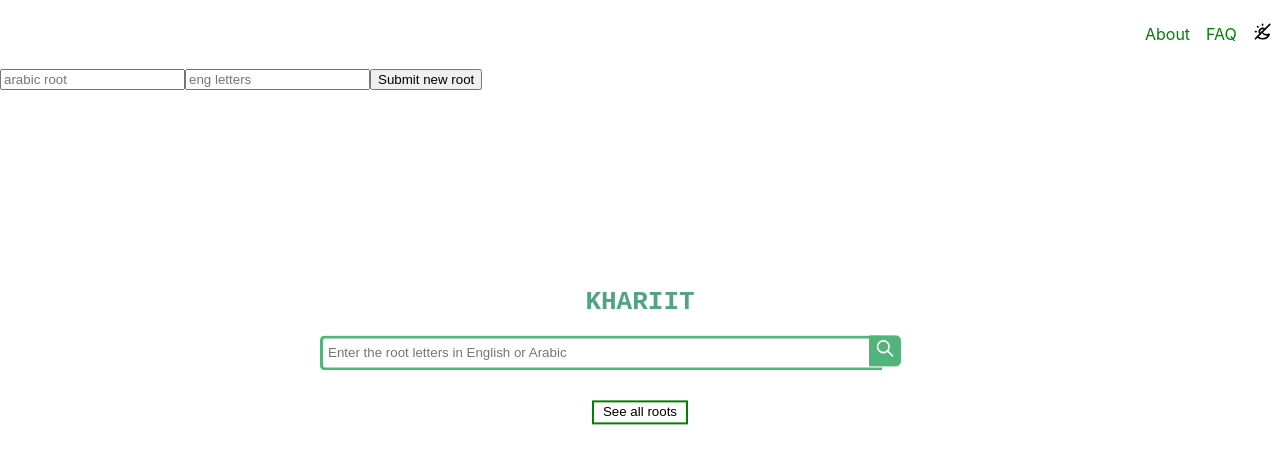
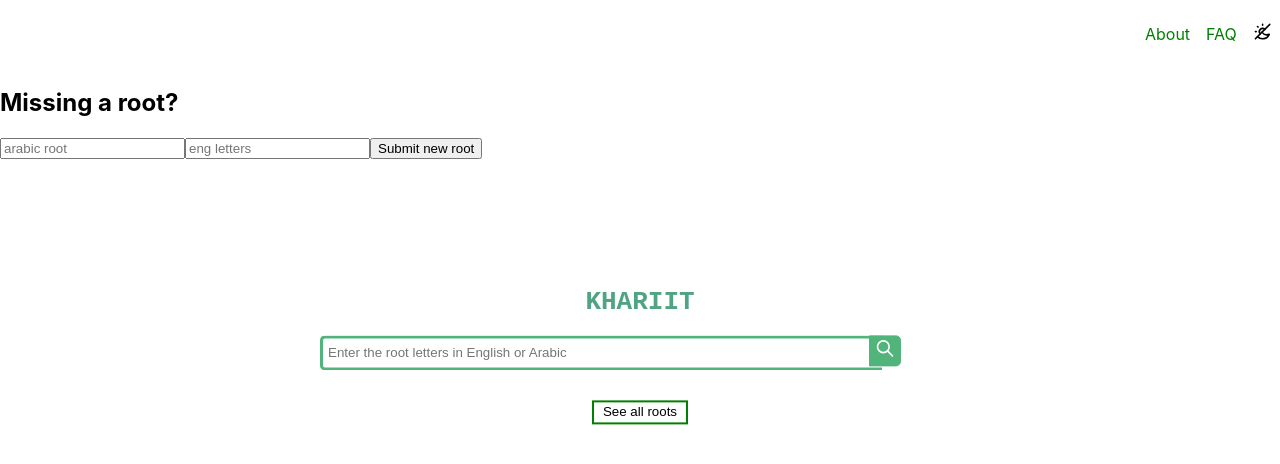
Before and after one commit to NedlawA/khariit-frontend, a React (Create React App) app: page / in a window 1280 px wide. Shown: the top 464 px of the page. Built offline with nearby package versions, Linux system fonts and the light colour scheme.

Commit message:
implement add new root

```diff
--- a/src/App.js
+++ b/src/App.js
@@ -26,9 +26,9 @@
       .catch((err) => console.error(err))
     };
 
-  const handleWordSubmit = () => {
+  const handleWordSubmit = (userFormData) => {
       axios
-        .post(`${baseUrl}/words`, {letters: "ب ش ر", engLetters: "b sh r" })
+        .post(`${baseUrl}/words`, {letters: userFormData.letters, engLetters: userFormData.engLetters })
         .then((res) => console.log("success"))
         .catch((err) => console.error(err))
     }
--- a/src/components/AddUpdateForm/AddUpdateForm.jsx
+++ b/src/components/AddUpdateForm/AddUpdateForm.jsx
@@ -1,20 +1,36 @@
-import './AddUpdateForm.css'
-import {useState} from 'react'
+import "./AddUpdateForm.css";
+import { useState } from "react";
 
-const AddUpdateForm = props => {
-    const [formData, setFormData] = useState({
-        letters: "",
-        engLetters: ""
-    });
+const initialFormData = {
+    letters: '',
+    engLetters: '',
+  };
 
+const AddUpdateForm = (props) => {
+  const [formData, setFormData] = useState(initialFormData);
 
-    return (
-        <div>
-            <form onSubmit={props.handleWordSubmit}>
-        <input type="text" placeholder="arabic root"/>
-        <input type="text" placeholder="eng letters"/>
-    <input type="submit" value="Submit new root"/></form></div>
-    )
-}
+  const handleChange = (event) => {
+    const value = event.target.value;
+    const name = event.target.name;
+    setFormData((prev) => ({ ...prev, [name]: value }));
+  };
 
-export default AddUpdateForm
+  const handleFormSubmit = (event) => {
+    event.preventDefault();
+    props.handleWordSubmit(formData);
+    setFormData(initialFormData);
+  };
+
+  return (
+    <div>
+        <h2>Missing a root?</h2>
+      <form onSubmit={handleFormSubmit}>
+        <input id="letters" name="letters" onChange={handleChange}  value={formData.letters} type="text" placeholder="arabic root" />
+        <input id="engLetters" name="engLetters" onChange={handleChange} value={formData.engLetters} type="text" placeholder="eng letters" />
+        <input type="submit" value="Submit new root" />
+      </form>
+    </div>
+  );
+};
+
+export default AddUpdateForm;
```
